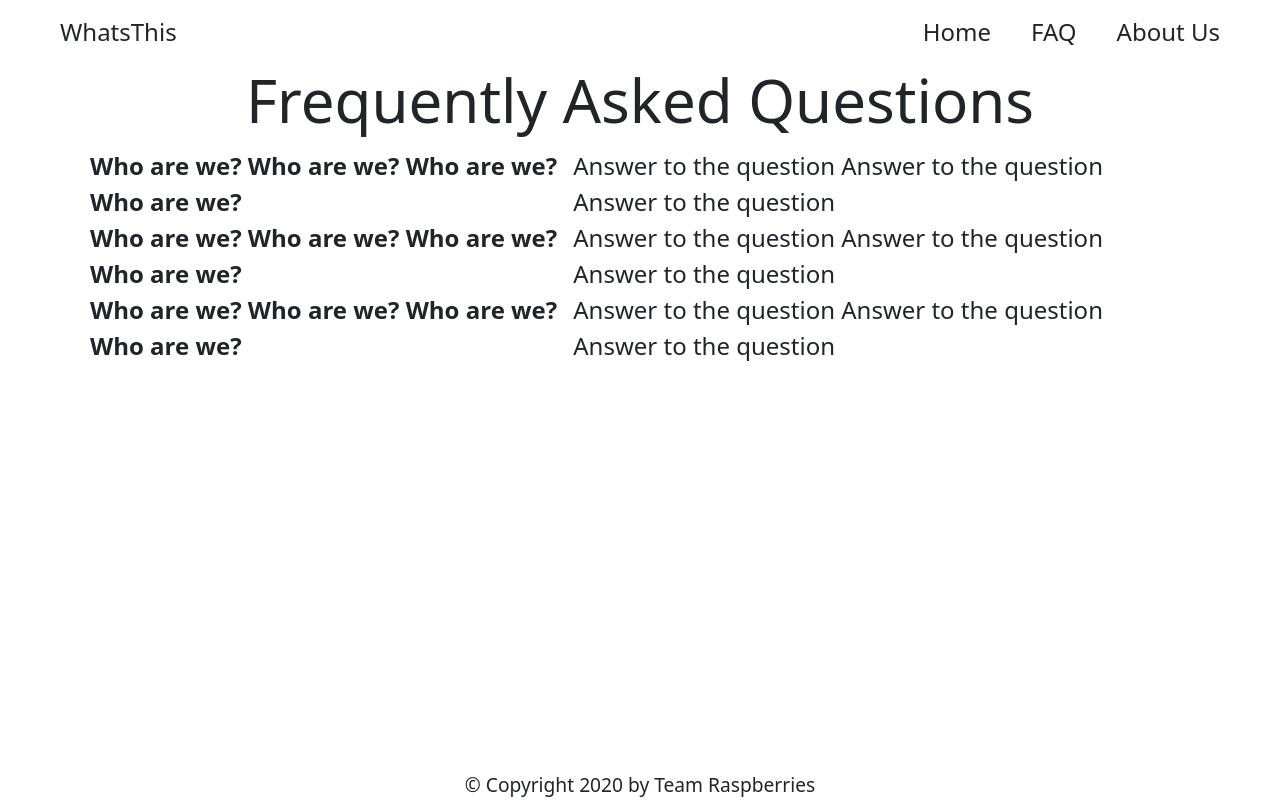
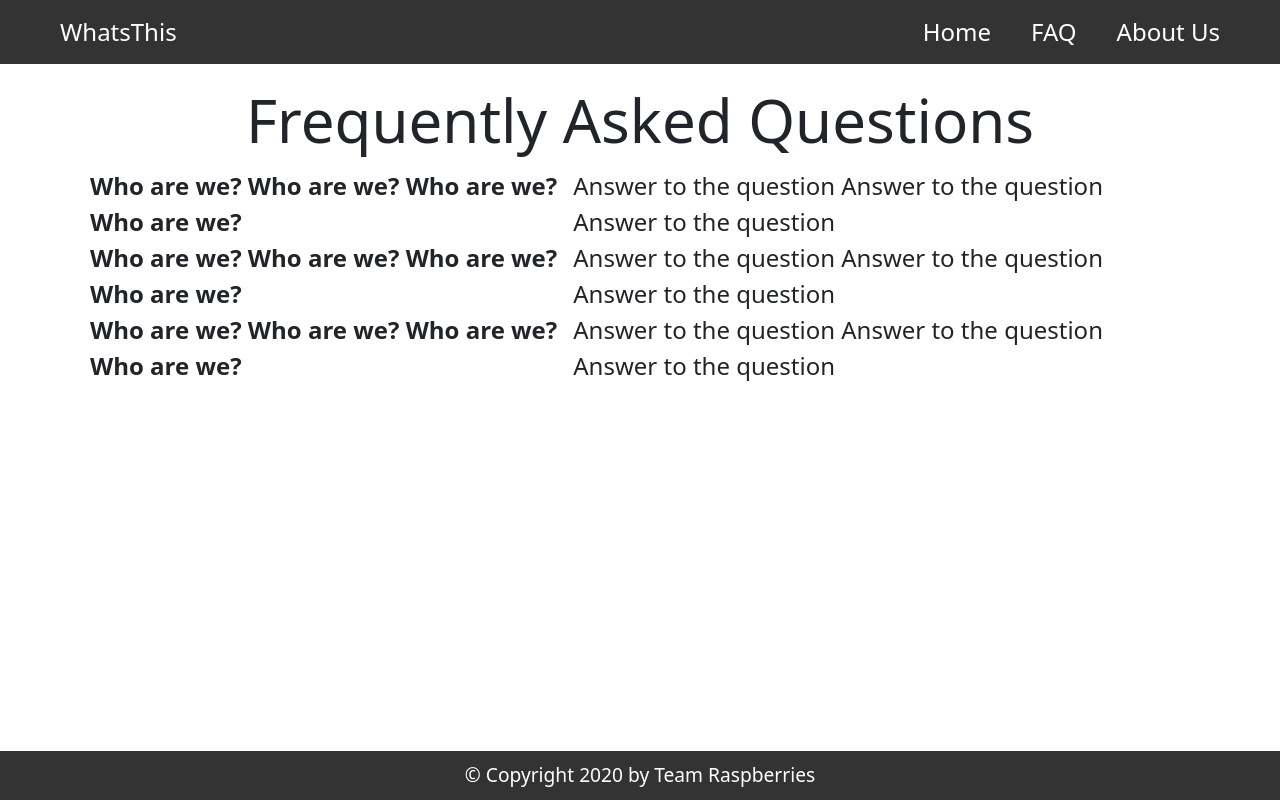
Before and after one commit to jordan-git/landmark-app, a PHP site: template src/templates/faq.twig in a window 1280 px wide. Run offline with PHP 8.4, Linux system fonts and the light colour scheme; the template is opened without the code that fills it, so the values that code supplies are empty; some libraries are stand-ins or nearby versions.

Commit message:
Basic header/landing transition

```diff
--- a/src/public/css/about-us.css
+++ b/src/public/css/about-us.css
@@ -1,5 +1,6 @@
 .about-us {
     margin: 0 auto;
+    padding: 20px 0 0;
     max-width: 1100px;
     display: flex;
     flex-direction: column;
--- a/src/public/css/faq.css
+++ b/src/public/css/faq.css
@@ -1,5 +1,6 @@
 .faq {
     margin: 0 auto;
+    padding: 20px 0 0;
     max-width: 1100px;
     display: flex;
     flex-direction: column;
--- a/src/public/css/main.css
+++ b/src/public/css/main.css
@@ -6,6 +6,11 @@ body {
     display: flex;
     flex-direction: column;
     min-height: 100vh;
+}
+
+header {
+    color: white;
+    background: #333;
 }
 
 #content {
@@ -45,6 +50,9 @@ nav a:nth-child(2) {
 }
 
 footer {
+    padding: 10px 0;
+    background: #333;
+    color: white;
     text-align: center;
     font-size: 0.8rem;
 }
--- a/src/templates/home.twig
+++ b/src/templates/home.twig
@@ -18,8 +18,10 @@
         {% if notFound == true  %}
             <h1 id="landmark-not-found">Landmark Not Found</h1>
         {% endif %}
-        <h1><a href="/">WhatsThis</a></h1>
-        <p>Something cool about our web application</p>
+        <div id="title">
+            <h1><a href="/">WhatsThis</a></h1>
+            <p>Something cool about our web application</p>
+        </div>
         <div class="buttons">
             <form action="landmark.php" method="post" enctype="multipart/form-data">
                 <input type="file" accept=".jpg, .jpeg, .png" name="pic" id="pic" required>
```
Also changed, not shown: src/public/css/landing.css (+25 -0 lines), src/public/js/helper.js (+8 -0 lines).
